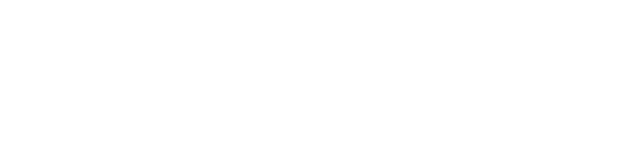
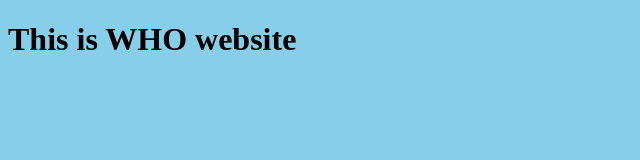
Before and after one commit to EjaSarah/ticketapp, a plain HTML site: page buy.html in a window 1280 px wide. Shown: the whole page, without its empty margins (0-640 px from the left). Drawn offline with Linux system fonts and the light colour scheme.

Commit message:
color changed

```diff
--- a/buy.html
+++ b/buy.html
@@ -6,7 +6,8 @@
     <meta name="viewport" content="width=device-width, initial-scale=1.0">
     <title>New tickets</title>
 </head>
-<body>
+<body style="background-color: skyblue;">
+    <h1>This is WHO website</h1>
 
 </body>
 </html>
```
Also changed, not shown: pay.html (+1 -1 lines).
